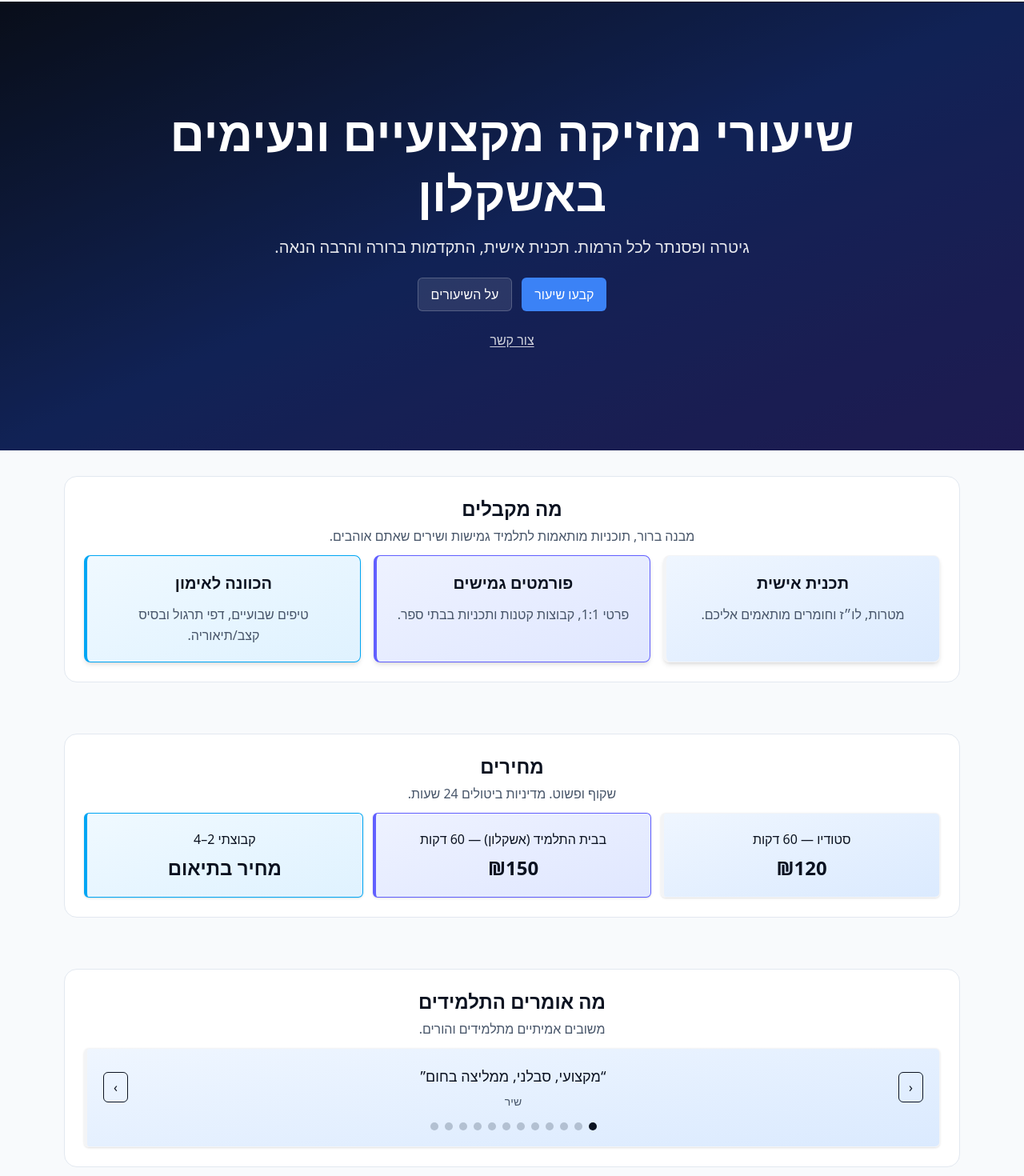
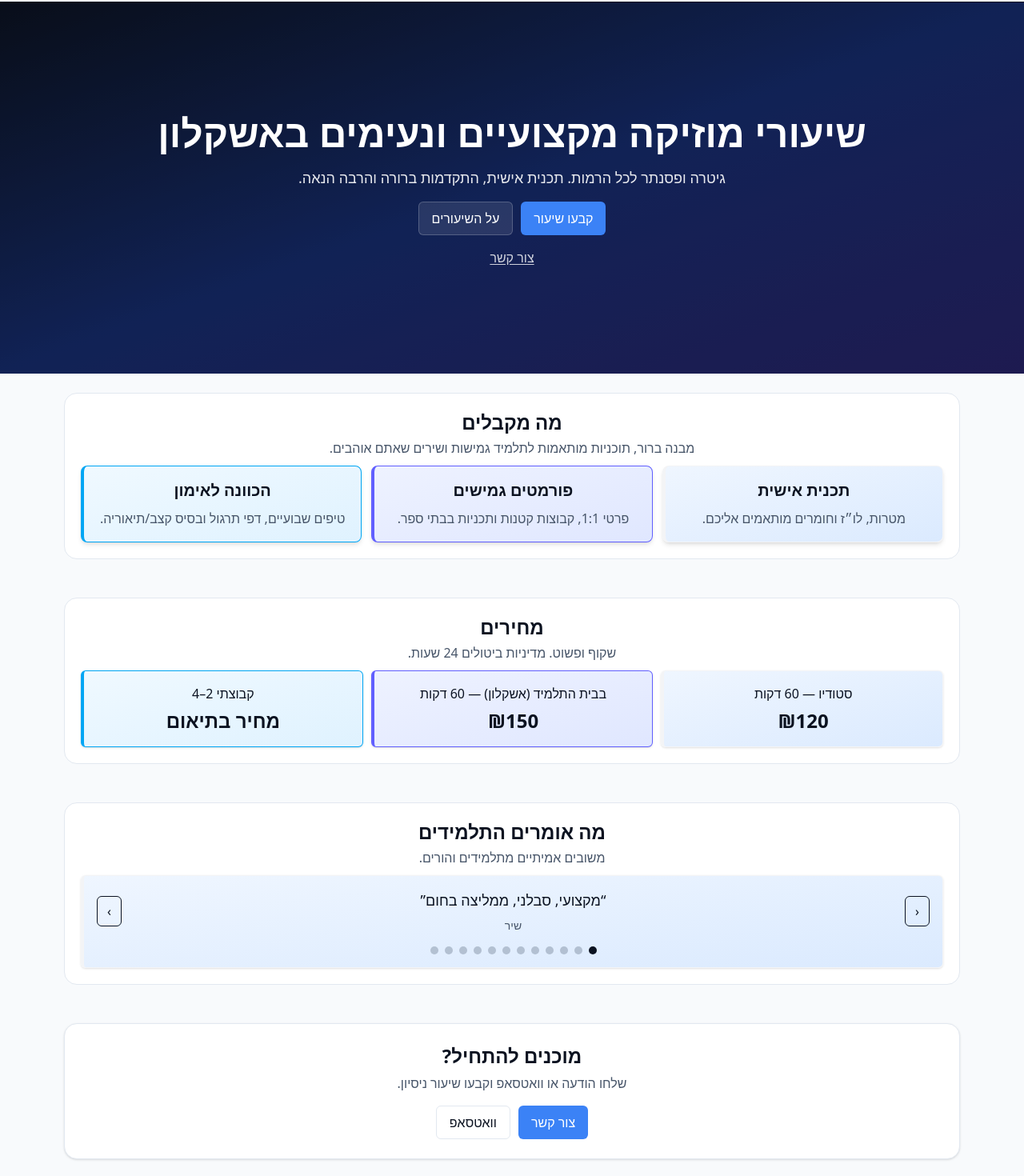
Before and after one commit to doronc36-rgb/guitar-lessons, a Next.js app: page / in a window 1280 px wide. Shown: the part 60-1530 px from the top of the page at 80% size. Built offline with nearby package versions, Linux system fonts and the light colour scheme; no server answers.

Commit message:
Tighten site-wide spacing to minimal and place logo in footer + OG image; adopt professional blue palette

```diff
--- a/src/app/components/marketing/CTA.tsx
+++ b/src/app/components/marketing/CTA.tsx
@@ -7,11 +7,11 @@ import { useI18n } from "@/i18n";
 export default function MarketingCTA() {
   const { t } = useI18n();
   return (
-    <Container className="py-8">
-      <div id="contact" className="surface p-8 rounded-md shadow-sm text-center">
+    <Container className="py-6">
+      <div id="contact" className="surface p-6 rounded-md shadow-sm text-center">
         <h2 className="text-2xl font-semibold">{t.marketing.cta.title}</h2>
-        <p className="mt-2 text-[color:var(--muted)]">{t.marketing.cta.subtitle}</p>
-        <div className="mt-6 flex justify-center gap-3">
+        <p className="mt-1.5 text-[color:var(--muted)]">{t.marketing.cta.subtitle}</p>
+        <div className="mt-4 flex justify-center gap-2.5">
           <Button href="/contact">{t.marketing.cta.ctaPrimary}</Button>
           <Button href="https://wa.me/972535247393" target="_blank" rel="noopener noreferrer" variant="secondary">
             {t.marketing.cta.ctaSecondary}
--- a/src/app/components/marketing/Features.tsx
+++ b/src/app/components/marketing/Features.tsx
@@ -7,9 +7,9 @@ import { useI18n } from "@/i18n";
 export default function MarketingFeatures() {
   const { t } = useI18n();
   return (
-    <Container className="py-8">
+    <Container className="py-6">
       <Section id="features" title={t.marketing.features.title} intro={t.marketing.features.subtitle}>
-        <div className="grid gap-4 md:grid-cols-3">
+        <div className="grid gap-3 md:grid-cols-3">
           {t.marketing.features.items.map((f: { title: string; body: string }, index: number) => {
             const colors = [
               "border-l-4 border-blue-500 bg-gradient-to-br from-blue-50 to-blue-100 dark:from-blue-900/20 dark:to-blue-800/20",
@@ -17,8 +17,8 @@ export default function MarketingFeatures() {
               "border-l-4 border-sky-500 bg-gradient-to-br from-sky-50 to-sky-100 dark:from-sky-900/20 dark:to-sky-800/20"
             ];
             return (
-              <div key={f.title} className={`p-5 rounded-lg shadow-md border border-gray-100 dark:border-gray-700 text-center ${colors[index % 3]}`}>
-                <div className="text-xl font-semibold text-[color:var(--foreground)] mb-3">{f.title}</div>
+              <div key={f.title} className={`p-4 rounded-lg shadow-md border border-gray-100 dark:border-gray-700 text-center ${colors[index % 3]}`}>
+                <div className="text-xl font-semibold text-[color:var(--foreground)] mb-2">{f.title}</div>
                 <p className="text-[color:var(--muted)] leading-relaxed">{f.body}</p>
               </div>
             );
--- a/src/app/components/marketing/Hero.tsx
+++ b/src/app/components/marketing/Hero.tsx
@@ -10,22 +10,22 @@ export default function MarketingHero() {
   const dir = typeof document !== "undefined" ? document.documentElement.getAttribute("dir") || (locale === "he" ? "rtl" : "ltr") : (locale === "he" ? "rtl" : "ltr");
 
   return (
-    <div id="top" className="relative min-h-[60vh] md:min-h-[70vh] flex items-center justify-center overflow-hidden bg-gradient-to-br from-slate-900 via-blue-900 to-indigo-900">
+    <div id="top" className="relative min-h-[48vh] md:min-h-[58vh] flex items-center justify-center overflow-hidden bg-gradient-to-br from-slate-900 via-blue-900 to-indigo-900">
       {/* Background gradient instead of missing image */}
       <div className="absolute inset-0 z-0">
         <div className="absolute inset-0 bg-black/40"></div>
       </div>
 
       {/* Content */}
-      <Container className="relative z-10 py-14 text-center">
+      <Container className="relative z-10 py-10 text-center">
         <div className="max-w-4xl mx-auto">
-          <h1 className="text-4xl md:text-6xl font-bold text-white leading-tight mb-4">
+          <h1 className="text-[32px] md:text-5xl font-bold text-white leading-tight mb-3">
             {t.marketing.hero.title}
           </h1>
-          <p className="text-lg md:text-xl text-white/90 mb-6 max-w-3xl mx-auto">
+          <p className="text-base md:text-lg text-white/90 mb-4 max-w-3xl mx-auto">
             {t.marketing.hero.subtitle}
           </p>
-          <div className="flex flex-wrap gap-3 justify-center mb-6">
+          <div className="flex flex-wrap gap-2.5 justify-center mb-4">
             <Button href="/contact?type=trial" aria-label={t.home.hero.ariaBookTrial}>
               {t.marketing.hero.ctaPrimary}
             </Button>
@@ -33,7 +33,7 @@ export default function MarketingHero() {
               {t.marketing.hero.ctaSecondary}
             </Button>
           </div>
-          <div className="flex gap-4 justify-center text-white/80">
+          <div className="flex gap-3 justify-center text-white/80">
             <a href="#contact" className="underline underline-offset-4 hover:text-white transition-colors">
               {t.marketing.hero.quick.contact}
             </a>
--- a/src/app/components/marketing/Pricing.tsx
+++ b/src/app/components/marketing/Pricing.tsx
@@ -8,9 +8,9 @@ import { useI18n } from "@/i18n";
 export default function MarketingPricing() {
   const { t } = useI18n();
   return (
-    <Container className="py-8">
+    <Container className="py-6">
               <Section id="prices" title={t.marketing.pricing.title} intro={t.marketing.pricing.subtitle}>
-        <div className="grid gap-3 md:grid-cols-3">
+        <div className="grid gap-2.5 md:grid-cols-3">
           {t.prices.items.map((p, index) => {
             const colors = [
               "border-l-4 border-blue-500 bg-gradient-to-br from-blue-50 to-blue-100 dark:from-blue-900/20 dark:to-blue-800/20",
@@ -18,9 +18,9 @@ export default function MarketingPricing() {
               "border-l-4 border-sky-500 bg-gradient-to-br from-sky-50 to-sky-100 dark:from-sky-900/20 dark:to-sky-800/20"
             ];
             return (
-              <div key={p.label} className={`p-5 rounded-md shadow-sm border border-gray-100 dark:border-gray-700 text-center ${colors[index % 3]}`}>
+              <div key={p.label} className={`p-4 rounded-md shadow-sm border border-gray-100 dark:border-gray-700 text-center ${colors[index % 3]}`}>
                 <div className="font-medium text-[color:var(--foreground)]">{p.label}</div>
-                <div className="mt-2 text-2xl font-bold text-[color:var(--foreground)]">{p.price}</div>
+                <div className="mt-1.5 text-2xl font-bold text-[color:var(--foreground)]">{p.price}</div>
               </div>
             );
           })}
--- a/src/app/components/marketing/Testimonials.tsx
+++ b/src/app/components/marketing/Testimonials.tsx
@@ -36,9 +36,9 @@ export default function MarketingTestimonials() {
   if (total === 0) return null;
 
   return (
-    <Container className="py-8">
+    <Container className="py-6">
       <Section id="testimonials" title={t.marketing.testimonials.title} intro={t.marketing.testimonials.subtitle}>
-        <div className="p-5 rounded-md shadow-sm border-l-4 border-blue-500 bg-gradient-to-br from-blue-50 to-blue-100 dark:from-blue-900/20 dark:to-blue-800/20 border border-gray-100 dark:border-gray-700 text-center">
+        <div className="p-4 rounded-md shadow-sm border-l-4 border-blue-500 bg-gradient-to-br from-blue-50 to-blue-100 dark:from-blue-900/20 dark:to-blue-800/20 border border-gray-100 dark:border-gray-700 text-center">
           <div className="flex items-center justify-between">
             <button type="button" onClick={prev} aria-label={t.home.testimonials.prev} className="px-3 py-1.5 rounded-md border">‹</button>
             <div className="flex-1 px-4">
--- a/src/app/components/ui/Section.tsx
+++ b/src/app/components/ui/Section.tsx
@@ -2,10 +2,10 @@ import { ReactNode } from "react";
 
 export default function Section({ id, title, intro, children, className = "" }: { id?: string; title?: ReactNode; intro?: ReactNode; children?: ReactNode; className?: string }) {
   return (
-    <section id={id} className={`surface p-5 md:p-6 ${className}`}>
-      {title && <h2 className="text-2xl font-semibold text-center">{title}</h2>}
-      {intro && <p className="mt-1.5 text-[color:var(--muted)] text-center">{intro}</p>}
-      {children && <div className={title || intro ? "mt-3" : undefined}>{children}</div>}
+    <section id={id} className={`surface p-4 md:p-5 ${className}`}>
+      {title && <h2 className="text-[22px] md:text-2xl font-semibold text-center">{title}</h2>}
+      {intro && <p className="mt-1 text-[color:var(--muted)] text-center">{intro}</p>}
+      {children && <div className={title || intro ? "mt-2.5" : undefined}>{children}</div>}
     </section>
   );
 }
--- a/src/app/og/route.tsx
+++ b/src/app/og/route.tsx
@@ -8,6 +8,7 @@ export async function GET(request: Request) {
   const subtitle = searchParams.get("subtitle") || "דורון כהן";
   const width = 1200;
   const height = 630;
+  const logoUrl = new URL("/logo.svg", request.url).toString();
 
   return new ImageResponse(
     (
@@ -26,6 +27,18 @@ export async function GET(request: Request) {
           textAlign: "center",
         }}
       >
+        <div
+          style={{
+            position: "absolute",
+            top: 36,
+            left: 36,
+            display: "flex",
+            alignItems: "center",
+            gap: 16,
+          }}
+        >
+          <img src={logoUrl} width={72} height={72} style={{ borderRadius: 12 }} />
+        </div>
         <div style={{ fontSize: 64, fontWeight: 800, marginBottom: 12 }}>{title}</div>
         <div style={{ fontSize: 32, opacity: 0.9 }}>{subtitle}</div>
       </div>
```
